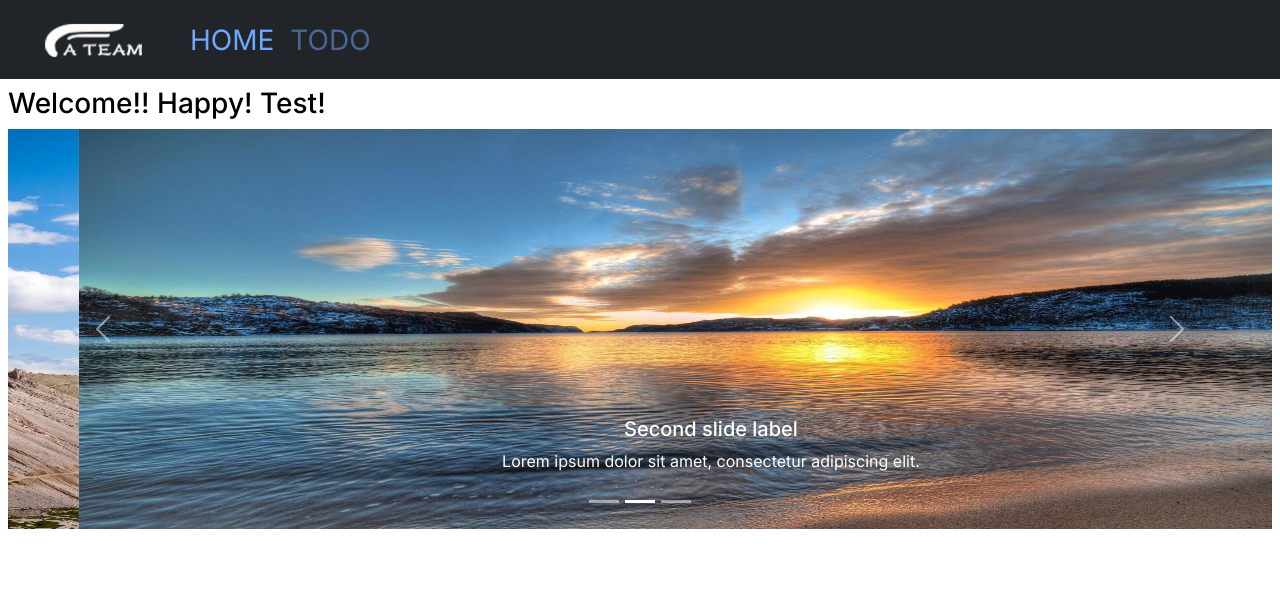
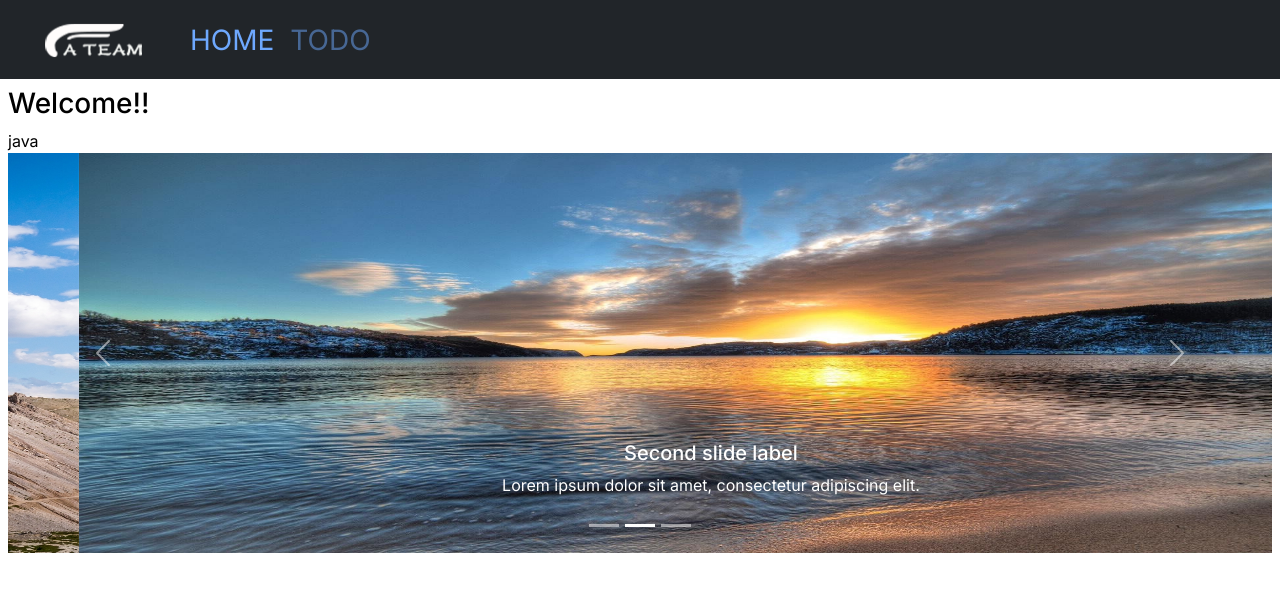
Before and after one commit to y2342628/nextdemo, a Next.js app: page / in a window 1280 px wide. Shown: the top 592 px of the page. Built offline with nearby package versions, Linux system fonts and the light colour scheme.

Commit message:
add java api

```diff
--- a/src/app/page.tsx
+++ b/src/app/page.tsx
@@ -6,7 +6,8 @@ export default function Home() {
 
   return (
     <main className="flex  p-2">
-      <h3>Welcome!! Happy! Test!</h3>
+      <h3>Welcome!!</h3>
+      <div>java</div>
       <BannerCarousel />
     </main>
   );
```
